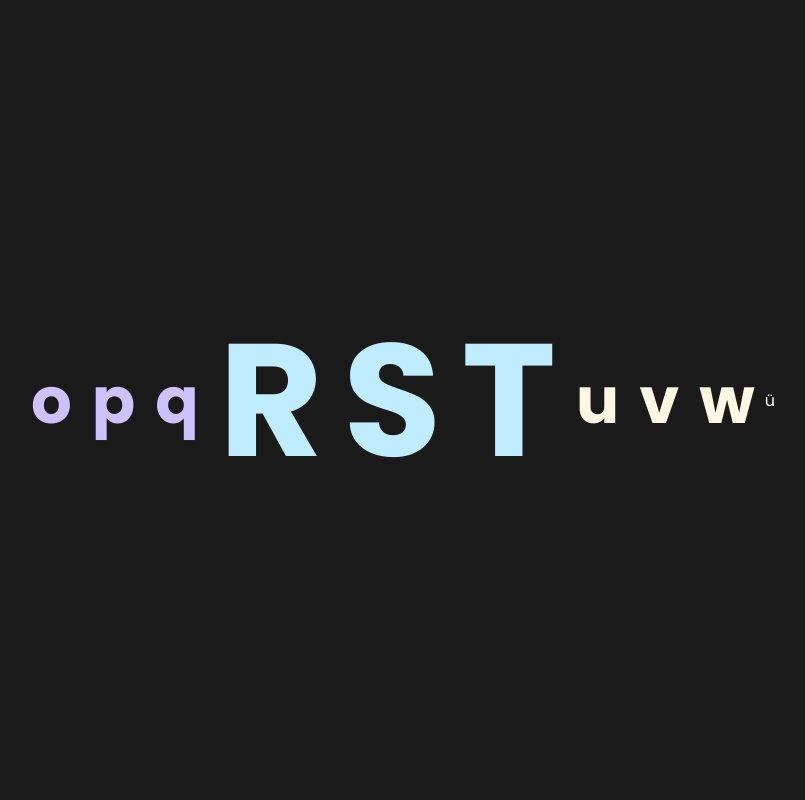
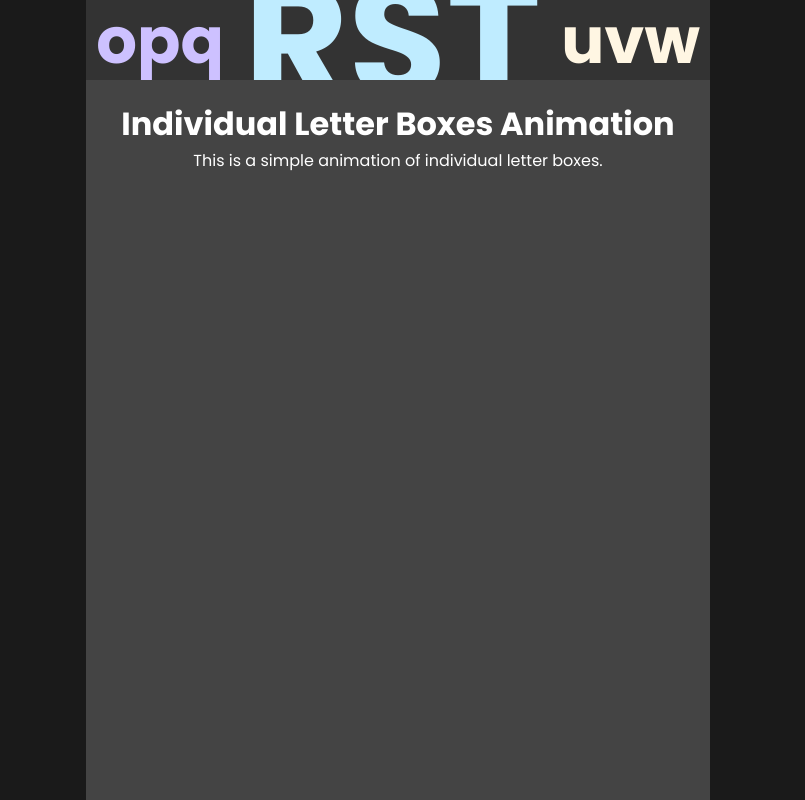
Before and after one commit to Skrulpix/alphabet-scroll, a plain HTML site: page index.html in a window 1280 px wide. Shown: the whole page, without its empty margins (242-1047 px from the left). Drawn offline with Linux system fonts and the light colour scheme.

Commit message:
new style new test

```diff
--- a/index.html
+++ b/index.html
@@ -8,10 +8,15 @@
   <link href="https://fonts.googleapis.com/css2?family=Poppins:wght@400;700&display=swap" rel="stylesheet">
 </head>
 <body>
-  <div class="animation-container" id="letter-segment-1"></div>
-  <div class="animation-container" id="letter-segment-2"></div>
-  <div class="animation-container" id="letter-segment-3"></div>
+  <div class="animation-container header" id="header">
+    <div id="letter-segment-1"></div>
+    <div id="letter-segment-2"></div>
+    <div id="letter-segment-3"></div>
+  </div>
+  <div class="content" id="content">
+    <h1>Individual Letter Boxes Animation</h1>
+    <p>This is a simple animation of individual letter boxes.</p>
+  </div>
   <script src="script.js"></script>
 </body>
 </html>
-ü
--- a/script.js
+++ b/script.js
@@ -58,3 +58,15 @@ setTimeout(() => {
   animateLettersOptimized(Alphabet2, letterSegment2, true); // Alphabet2: uppercase
 }, 300);
 animateLettersOptimized(Alphabet3, letterSegment3, false); // Alphabet3: lowercase
+
+
+document.addEventListener("DOMContentLoaded", () => {
+  const header = document.getElementById("header");
+  const content = document.getElementById("content");
+
+  // Trigger the animation after 2 seconds
+  setTimeout(() => {
+    header.classList.add("shrink");
+    content.classList.add("show");
+  }, 3600);
+});
--- a/style.css
+++ b/style.css
@@ -6,30 +6,60 @@
 }
 
 body, html {
+  margin: 0;
+  padding: 0;
+  height: 100%;
+  display: flex;
+  flex-direction: column;
+  justify-content: flex-start;
+  align-items: center;
+  background-color: #1a1a1a;
+  color: #ffffff;
+  font-family: 'Poppins', sans-serif;
+  overflow: hidden;
+}
+
+.content {
+  display: none;
+  width: 100%;
+  height: 90%;
+  background-color: #444;
+  color: #fff;
+  padding: 20px;
+  text-align: center;
+  overflow: auto;
+}
+
+.content.show {
+  display: block;
+}
+
+.letter-box.shrink {
+  height: 10%;
+}
+
+/* Animation container */
+.animation-container {
+  width: 100%;
   height: 100%;
   display: flex;
   justify-content: center;
   align-items: center;
-  background-color: #1a1a1a; /* Dark background for contrast */
-  color: #ffffff;
-  font-family: 'Poppins', sans-serif; /* Cool font */
+  background-color: #333;
+  transition: height 1s ease;
 }
 
-/* Animation container */
-.animation-container {
-  display: flex; /* Arrange letter boxes in a row */
+.animation-container.header {
+  flex-direction: row; /* Ensure letters are in a row */
+}
+
+#letter-segment-1, #letter-segment-2, #letter-segment-3 {
+  display: flex;
   justify-content: center;
   align-items: center;
-}
-
-/* Letter box styling */
-.letter-box {
-  font-size: 4rem; /* Large font size */
+  font-size: 4rem;
   font-weight: bold;
-  text-align: center;
   color: #CDC1FF; /* Light purple text color */
-  border: none; /* Remove yellow border */
-  background: none; /* Remove background */
   margin: 0 10px; /* Add spacing between letters */
 }
 
@@ -43,3 +73,7 @@ body, html {
   font-size: 4rem; /* Default font size */
   color: #FFF6E3; /* Light cream text color */
 }
+
+.animation-container.shrink {
+  height: 10%;
+}
--- /dev/null
+++ b/test.css
@@ -0,0 +1,44 @@
+body, html {
+    margin: 0;
+    padding: 0;
+    height: 100%;
+    display: flex;
+    justify-content: center;
+    align-items: center;
+    background-color: #1a1a1a;
+    color: #ffffff;
+    font-family: 'Poppins', sans-serif;
+}
+
+.container {
+    width: 100%;
+    height: 100%;
+    overflow: hidden;
+}
+
+.header {
+    height: 100%;
+    background-color: #333;
+    display: flex;
+    justify-content: center;
+    align-items: center;
+    transition: height 1s ease;
+}
+
+.hidden-content {
+    display: none;
+    height: 90%;
+    background-color: #444;
+    color: #fff;
+    padding: 20px;
+    text-align: center;
+}
+
+/* Add animation class */
+.header.shrink {
+    height: 10%;
+}
+
+.hidden-content.show {
+    display: block;
+}
```
Also changed, not shown: script copy 2.js (deleted, +0 -65 lines), script copy.js (deleted, +0 -65 lines), test.html (added, +20 -0 lines), test.js (added, +10 -0 lines).
